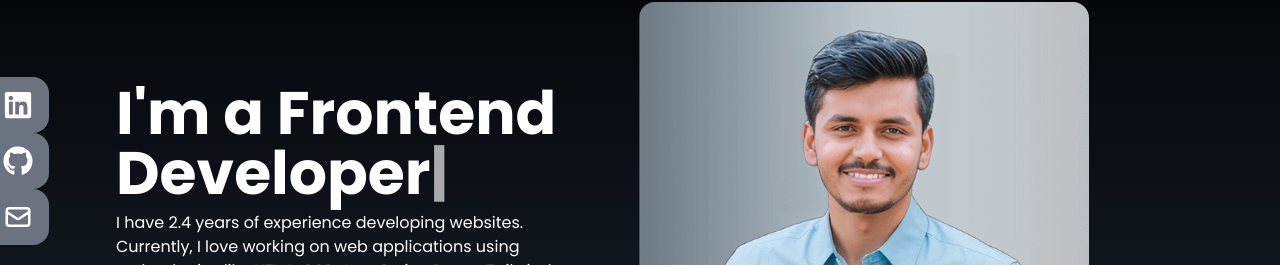
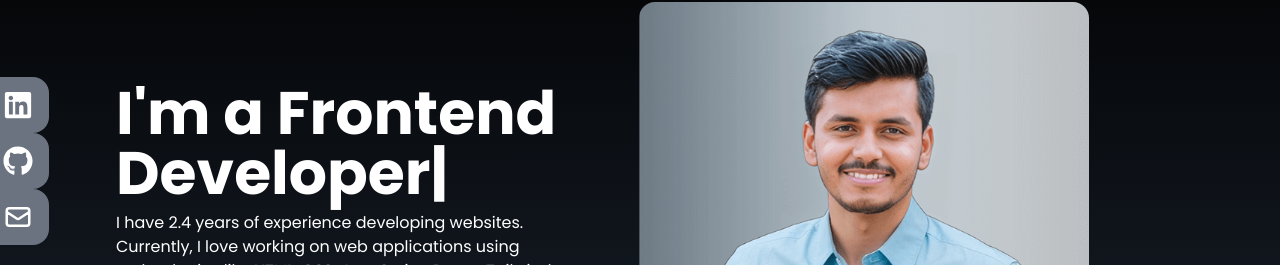
Before and after one commit to mbl43/Portfolio, a React (Vite) app: page / in a window 1280 px wide. Shown: the part 203-468 px from the top of the page. Built offline with nearby package versions, Linux system fonts and the light colour scheme; a web font is replaced by a local one.

Commit message:
Refactor CSS variables for dark mode and improve body styling

```diff
--- a/src/App.css
+++ b/src/App.css
@@ -4,13 +4,28 @@
   margin: 0;
 }
 html {
+  --cursor-color: #000;
+}
+
+html.dark{
   --cursor-color: #fff;
 }
+:root {
+  --gradient: linear-gradient(to bottom, #ffffff, #f3f4f6); /* white to gray-100 */
+  --text-color: #000000;
+  --primary-color: #ffffff;
+  --secondary-color:#2962DC;
+}
 
-html.dark-mode {
+body.dark {
+  --gradient: linear-gradient(to bottom, #000000, #1f2937);
+  --text-color: #ffff;
+  --primary-color: #000000;
   --cursor-color: #fff;
+  --secondary-color:#2962DC;
 }
-body
-{
-  background-color: black;
+
+body {
+  background-color: var(--primary-color);
+  transition: background-color 0.1s ease, color 0.1s ease;
 }
```
